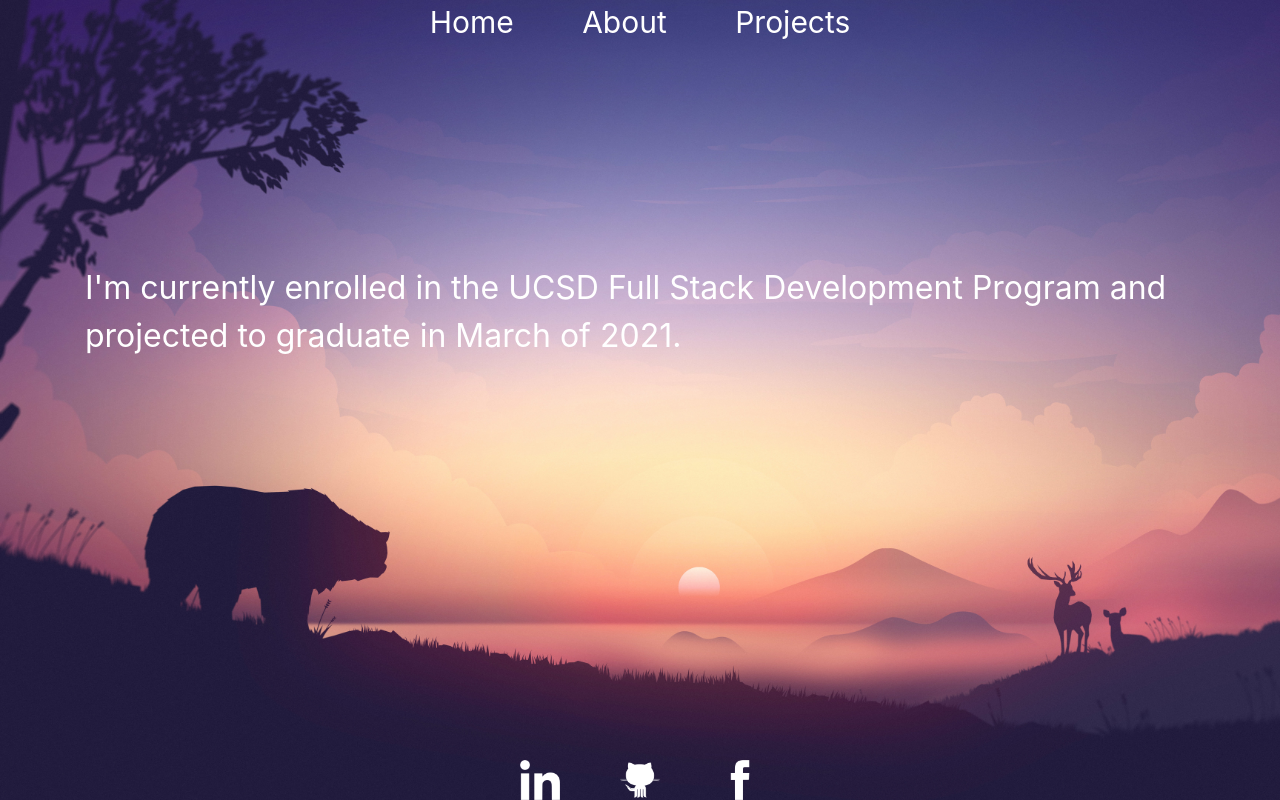
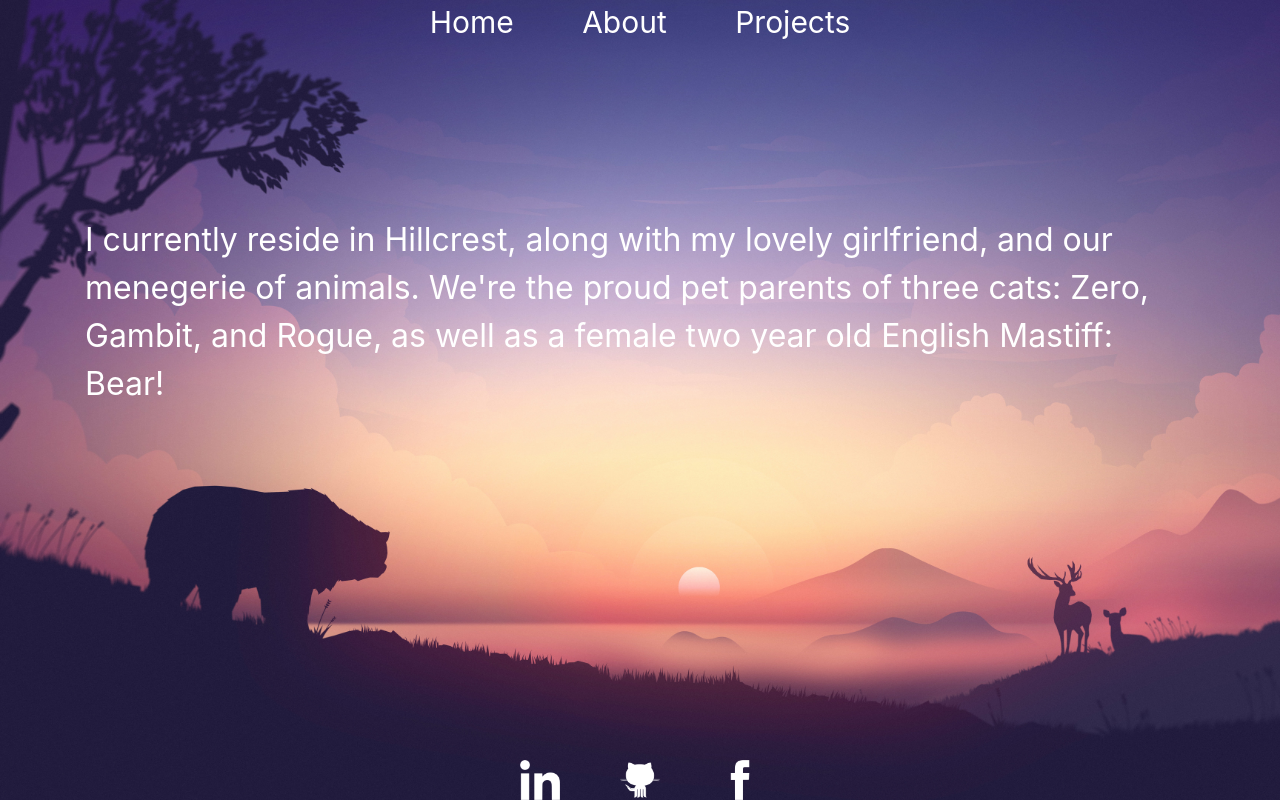
Before and after one commit to mbubel/react-portfolio, a React (Create React App) app: page /about in a window 1280 px wide. Built offline with nearby package versions, Linux system fonts and the light colour scheme.

Commit message:
Updated About Me

```diff
--- a/src/components/About.js
+++ b/src/components/About.js
@@ -2,7 +2,7 @@ function About(props) {
   return (
     <div className="container about-text">
       <p>
-        I'm currently enrolled in the UCSD Full Stack Development Program and projected to graduate in March of 2021.
+      I currently reside in Hillcrest, along with my lovely girlfriend, and our menegerie of animals. We're the proud pet parents of three cats: Zero, Gambit, and Rogue, as well as a female two year old English Mastiff: Bear!
       </p>
 
     </div>
```
